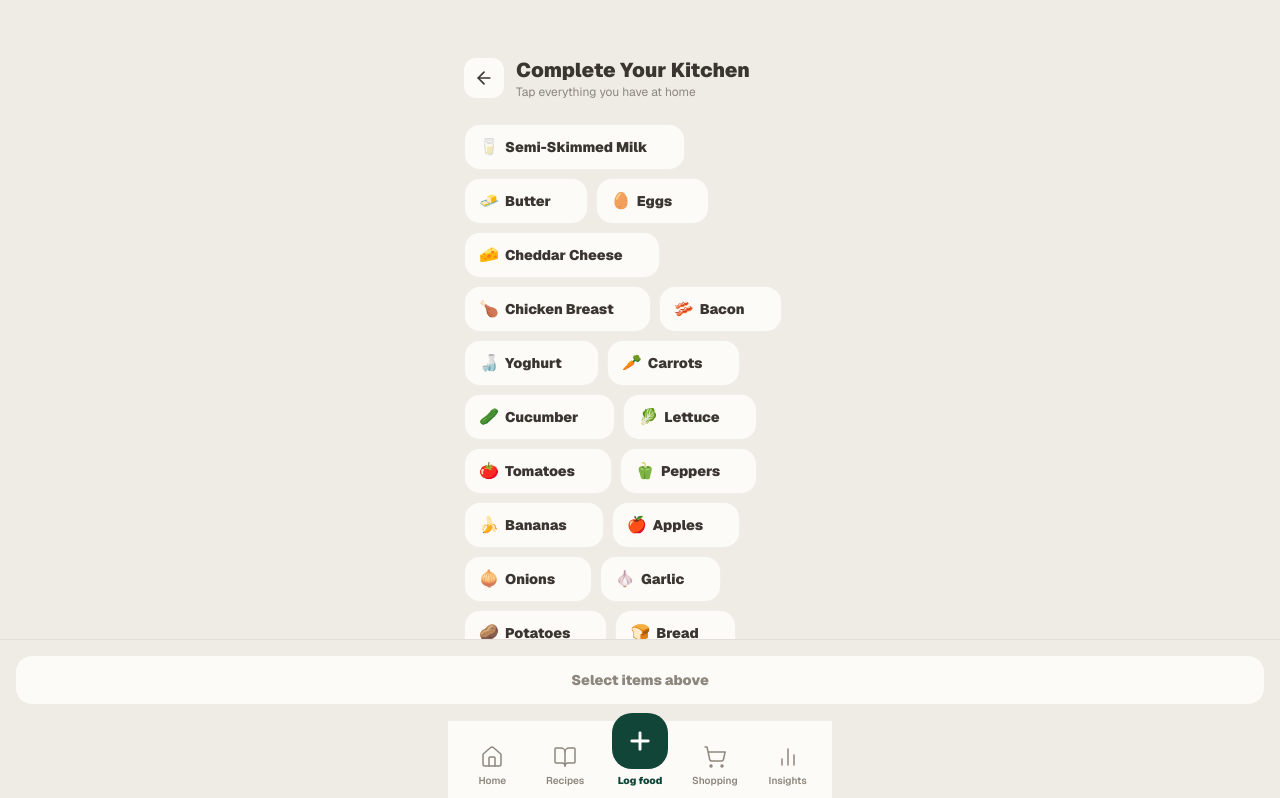
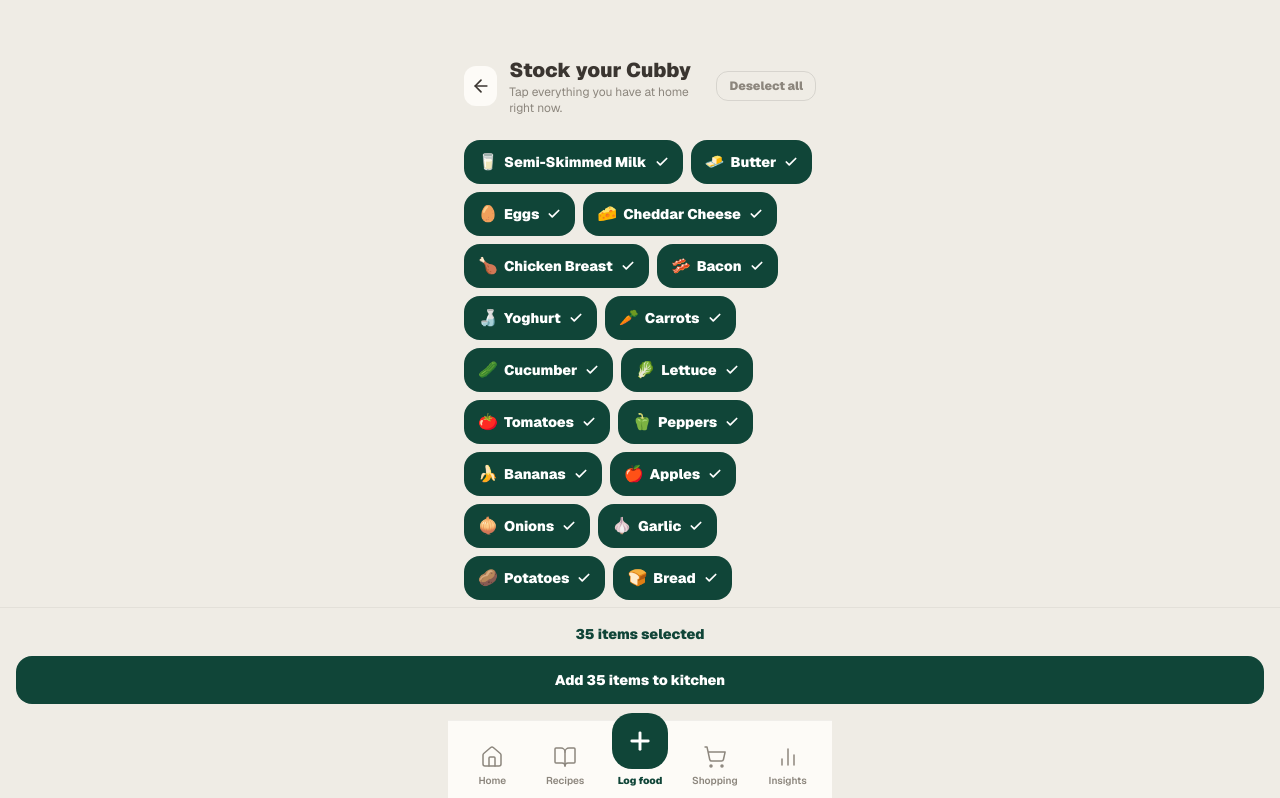
Before and after one commit to samuel-shift/cubby-v2, a Next.js app: page /kitchen-setup in a window 1280 px wide. Shown: the top 798 px of the page. Built offline with nearby package versions, Linux system fonts and the light colour scheme; no server answers; sample sign-in values are in the browser's storage.

Commit message:
Update KitchenSetupClient.tsx

```diff
--- a/src/components/kitchen-setup/KitchenSetupClient.tsx
+++ b/src/components/kitchen-setup/KitchenSetupClient.tsx
@@ -1,18 +1,23 @@
 "use client";
+
 import { useState, useCallback } from "react";
 import { Check, ArrowLeft, Loader2 } from "lucide-react";
 import { cn } from "@/lib/utils";
 import { QUICK_STOCK_ITEMS } from "@/lib/grocery-data";
 import { useRouter } from "next/navigation";
-/**
- * KitchenSetupClient — "Complete Your Kitchen" one-time challenge
- */
+
 export function KitchenSetupClient() {
   const router = useRouter();
-  const [selected, setSelected] = useState<Set<number>>(new Set());
+  // All items pre-selected by default
+  const [selected, setSelected] = useState<Set<number>>(
+    new Set(QUICK_STOCK_ITEMS.map((_, i) => i))
+  );
   const [loading, setLoading] = useState(false);
   const [done, setDone] = useState(false);
   const [error, setError] = useState<string | null>(null);
+  const [savedCount, setSavedCount] = useState(0);
+
+  const allSelected = selected.size === QUICK_STOCK_ITEMS.length;
 
   const toggle = useCallback((idx: number) => {
     setSelected((prev) => {
@@ -22,6 +27,14 @@ export function KitchenSetupClient() {
       return next;
     });
   }, []);
+
+  const toggleAll = useCallback(() => {
+    if (allSelected) {
+      setSelected(new Set());
+    } else {
+      setSelected(new Set(QUICK_STOCK_ITEMS.map((_, i) => i)));
+    }
+  }, [allSelected]);
 
   async function handleSubmit() {
     if (selected.size === 0) return;
@@ -43,28 +56,22 @@ export function KitchenSetupClient() {
               quantity: 1,
               entryMethod: "MANUAL",
             }),
-          }).then(async (res) => {
-            if (!res.ok) {
-              const body = await res.text();
-              throw new Error(`${res.status}: ${body}`);
-            }
-            return res.json();
+          }).then((res) => {
+            if (!res.ok) throw new Error(`Failed to add ${item.name}`);
+            return res;
           })
         )
       );
 
-      const failures = results.filter((r) => r.status === "rejected");
-      if (failures.length > 0) {
-        console.error("Some items failed to save:", failures);
-      }
+      const successCount = results.filter((r) => r.status === "fulfilled").length;
 
-      const successes = results.filter((r) => r.status === "fulfilled").length;
-      if (successes === 0) {
-        setError("Couldn't save items — please try again.");
+      if (successCount === 0) {
+        setError("Couldn't save items. Please try again.");
         return;
       }
 
-      // Mark kitchen setup challenge as complete
+      setSavedCount(successCount);
+
       try {
         await fetch("/api/kitchen-setup", {
           method: "POST",
@@ -76,9 +83,8 @@ export function KitchenSetupClient() {
       }
 
       setDone(true);
-    } catch (err) {
-      console.error("Kitchen setup submit error:", err);
-      setError("Something went wrong — please try again.");
+    } catch {
+      setError("Something went wrong. Please try again.");
     } finally {
       setLoading(false);
     }
@@ -91,37 +97,51 @@ export function KitchenSetupClient() {
         <div className="space-y-2">
           <h1 className="text-2xl font-black text-cubby-charcoal">Kitchen stocked!</h1>
           <p className="text-cubby-taupe text-sm">
-            {selected.size} item{selected.size !== 1 ? "s" : ""} added to your kitchen. Nice one!
+            {savedCount} item{savedCount !== 1 ? "s" : ""} added to your kitchen. Nice one!
           </p>
         </div>
         <button
           onClick={() => router.push("/pantry")}
           className="bg-cubby-green text-white px-8 py-3.5 rounded-2xl font-black text-sm active:scale-95 transition-transform"
         >
-          View my kitchen
+          View my pantry
         </button>
       </div>
     );
   }
 
   return (
-    <div className="min-h-screen bg-cubby-stone">
+    <div className="min-h-screen bg-cubby-stone pb-32">
       {/* Header */}
       <div className="px-4 pt-14 pb-3 sticky top-0 z-10 bg-cubby-stone">
-        <div className="flex items-center gap-3 mb-3">
+        <div className="flex items-center justify-between gap-3 mb-3">
+          <div className="flex items-center gap-3">
+            <button
+              onClick={() => router.back()}
+              className="w-10 h-10 rounded-xl bg-cubby-cream flex items-center justify-center active:scale-95 transition-transform"
+            >
+              <ArrowLeft className="w-5 h-5 text-cubby-charcoal" />
+            </button>
+            <div>
+              <h1 className="font-black text-cubby-charcoal text-xl">Stock your Cubby</h1>
+              <p className="text-cubby-taupe text-xs">Tap everything you have at home right now.</p>
+            </div>
+          </div>
           <button
-            onClick={() => router.back()}
-            className="w-10 h-10 rounded-xl bg-cubby-cream flex items-center justify-center active:scale-95 transition-transform"
+            onClick={toggleAll}
+            className={cn(
+              "flex-shrink-0 px-3 py-1.5 rounded-xl text-xs font-black border transition-colors active:scale-95",
+              allSelected
+                ? "bg-transparent text-cubby-taupe border-black/10"
+                : "bg-cubby-green text-white border-transparent"
+            )}
           >
-            <ArrowLeft className="w-5 h-5 text-cubby-charcoal" />
+            {allSelected ? "Deselect all" : "Select all"}
           </button>
-          <div>
-            <h1 className="font-black text-cubby-charcoal text-xl">Complete Your Kitchen</h1>
-            <p className="text-cubby-taupe text-xs">Tap everything you have at home</p>
-          </div>
         </div>
       </div>
-      {/* Product grid — pb-52 ensures content scrolls clear of the fixed bottom bar + nav */}
+
+      {/* Product grid */}
       <div className="px-4 pb-52">
         <div className="flex flex-wrap gap-2">
           {QUICK_STOCK_ITEMS.map((item, i) => {
@@ -139,7 +159,6 @@ export function KitchenSetupClient() {
               >
                 <span className="text-base">{item.emoji}</span>
                 <span>{item.name}</span>
-                {/* Fixed-size container prevents layout shift when check appears */}
                 <span className="w-3.5 h-3.5 ml-0.5 flex-shrink-0">
                   {isSelected && <Check className="w-3.5 h-3.5" strokeWidth={3} />}
                 </span>
@@ -148,12 +167,13 @@ export function KitchenSetupClient() {
           })}
         </div>
       </div>
-      {/* Fixed bottom bar — bottom-20 clears the 80px app nav bar */}
+
+      {/* Fixed bottom bar — sits above the 80px bottom nav */}
       <div className="fixed bottom-20 left-0 right-0 bg-cubby-stone border-t border-black/5 px-4 pt-4 pb-4">
         {error && (
           <p className="text-center text-sm font-black text-red-500 mb-3">{error}</p>
         )}
-        {selected.size > 0 && !error && (
+        {!error && selected.size > 0 && (
           <p className="text-center text-sm font-black text-cubby-green mb-3">
             {selected.size} item{selected.size !== 1 ? "s" : ""} selected
           </p>
```
